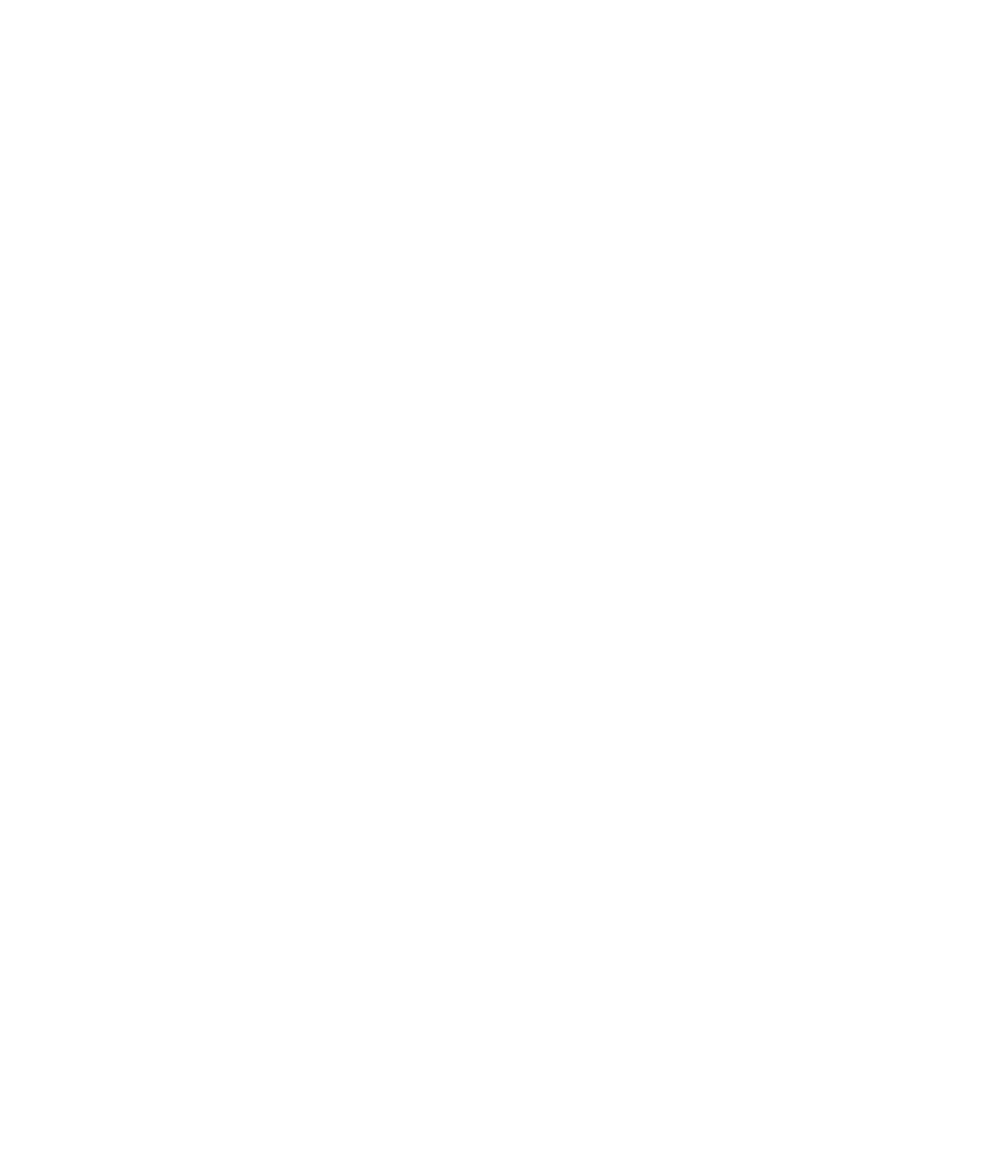
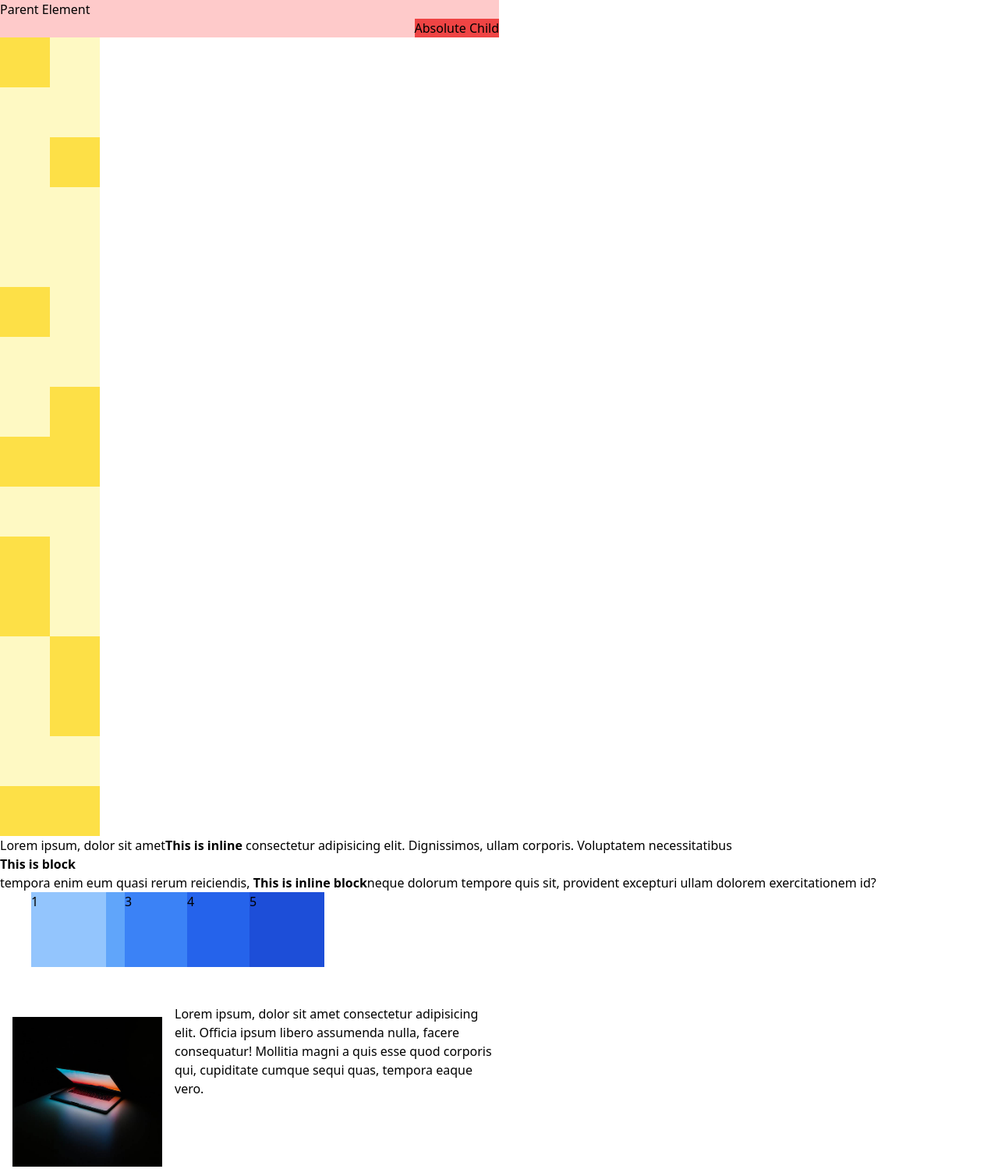
Before and after one commit to vrigzalejo/tailwind-from-scratch, a plain HTML site: page tailwind-sandbox-starter/06-layout-position/index.html in a window 1280 px wide. Shown: the whole page at 78% size. Before the commit the page ends 800 px from the top, so only its background shows below. Drawn offline with nearby package versions, Linux system fonts and the light colour scheme.

Commit message:
[Sec 2] 12

```diff
--- a/tailwind-sandbox-starter/06-layout-position/index.html
+++ b/tailwind-sandbox-starter/06-layout-position/index.html
@@ -9,28 +9,72 @@
   </head>
   <body>
     <!-- Positioning -->
+    <div class="relative w-1/2 h-12 bg-red-200">
+      <p>Parent Element</p>
+      <div class="absolute bottom-0 right-0 bg-red-500">
+        <p>Absolute Child</p>
+      </div>
+    </div>
 
     <!-- Top left corner -->
+    <div class="relative h-32 w-32 bg-yellow-100">
+      <div class="absolute left-0 top-0 h-16 w-16 bg-yellow-300"></div>
+    </div>
 
     <!-- Top right corner -->
+    <div class="relative h-32 w-32 bg-yellow-100">
+      <div class="absolute right-0 top-0 h-16 w-16 bg-yellow-300"></div>
+    </div>
 
     <!-- Bottom left corner -->
+    <div class="relative h-32 w-32 bg-yellow-100">
+      <div class="absolute left-0 bottom-0 h-16 w-16 bg-yellow-300"></div>
+    </div>
 
     <!-- Bottom right corner -->
+    <div class="relative h-32 w-32 bg-yellow-100">
+      <div class="absolute right-0 bottom-0 h-16 w-16 bg-yellow-300"></div>
+    </div>
 
     <!-- Span top edge -->
+    <div class="relative h-32 w-32 bg-yellow-100">
+      <div class="absolute inset-x-0 top-0 h-16 bg-yellow-300"></div>
+    </div>
 
     <!-- Span left edge -->
+    <div class="relative h-32 w-32 bg-yellow-100">
+      <div class="absolute inset-y-0 left-0 w-16 bg-yellow-300"></div>
+    </div>
 
     <!-- Span right edge -->
+    <div class="relative h-32 w-32 bg-yellow-100">
+      <div class="absolute inset-y-0 right-0 w-16 bg-yellow-300"></div>
+    </div>
 
     <!-- Span bottom edge -->
+    <div class="relative h-32 w-32 bg-yellow-100">
+      <div class="absolute inset-x-0 bottom-0 h-16 bg-yellow-300"></div>
+    </div>
 
     <!-- Display Classes -->
+    <div>
+      Lorem ipsum, dolor sit amet<span class="inline font-bold">This is inline</span> consectetur adipisicing elit. Dignissimos, ullam corporis. <span class="hidden font-bold">This is hidden</span>Voluptatem necessitatibus <span class="block font-bold">This is block</span>tempora enim eum quasi rerum reiciendis, <span class="inline-block font-bold">This is inline block</span>neque dolorum tempore quis sit, provident excepturi ullam dolorem exercitationem id?
+    </div>
 
     <!-- Z-Index -->
+    <div class="relative h-36">
+      <div class="absolute left-10 w-24 h-24 bg-blue-300 z-40">1</div>
+      <div class="absolute left-20 w-24 h-24 bg-blue-400">2</div>
+      <div class="absolute left-40 w-24 h-24 bg-blue-500 z-10">3</div>
+      <div class="absolute left-60 w-24 h-24 bg-blue-600 z-20">4</div>
+      <div class="absolute left-80 w-24 h-24 bg-blue-700 z-30">5</div>
+    </div>
 
     <!-- Floats -->
+     <div class="w-1/2">
+      <img class="h-48 w-48 float-left m-4" src="../assets/img/img1.jpg" alt="" />
+      <p>Lorem ipsum, dolor sit amet consectetur adipisicing elit. Officia ipsum libero assumenda nulla, facere consequatur! Mollitia magni a quis esse quod corporis qui, cupiditate cumque sequi quas, tempora eaque vero.</p>
+     </div>
   </body>
 </html>
 
```
